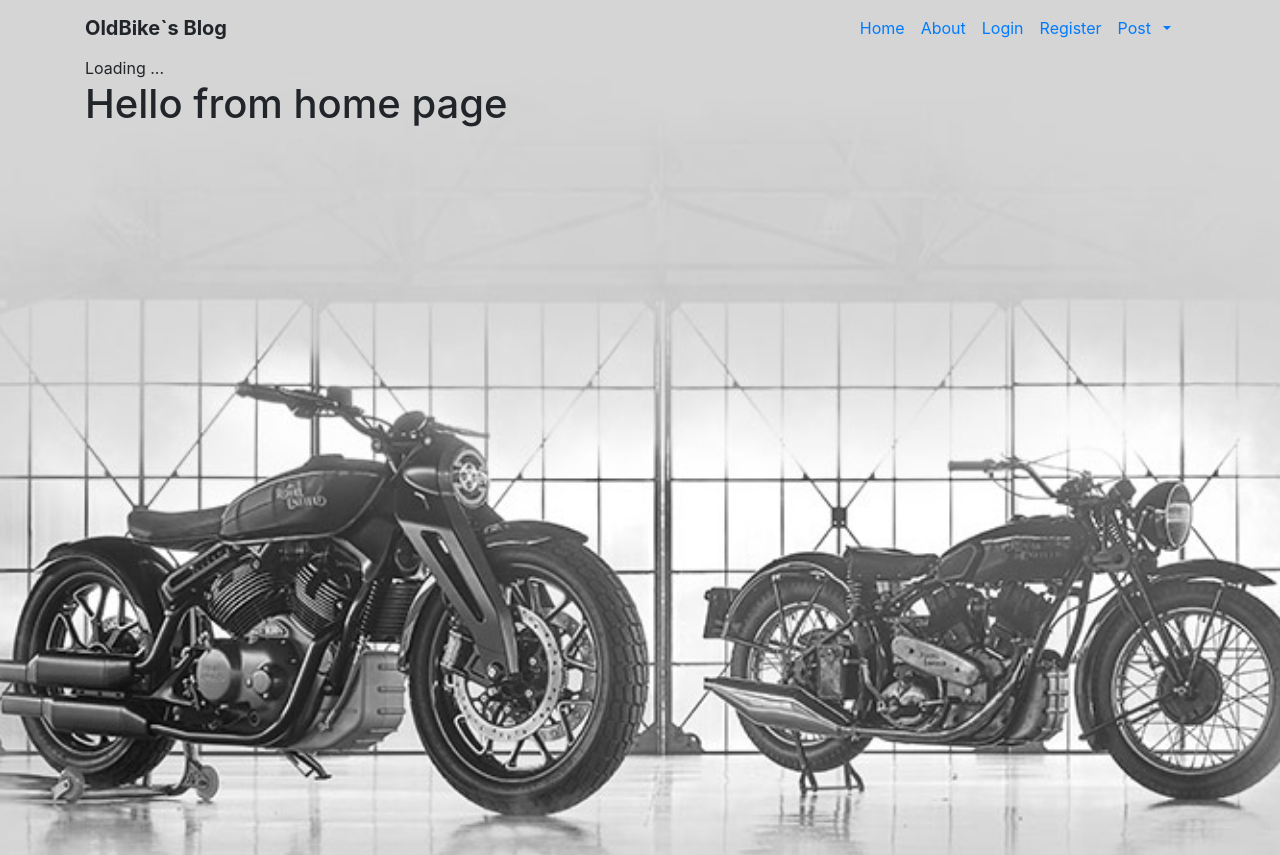
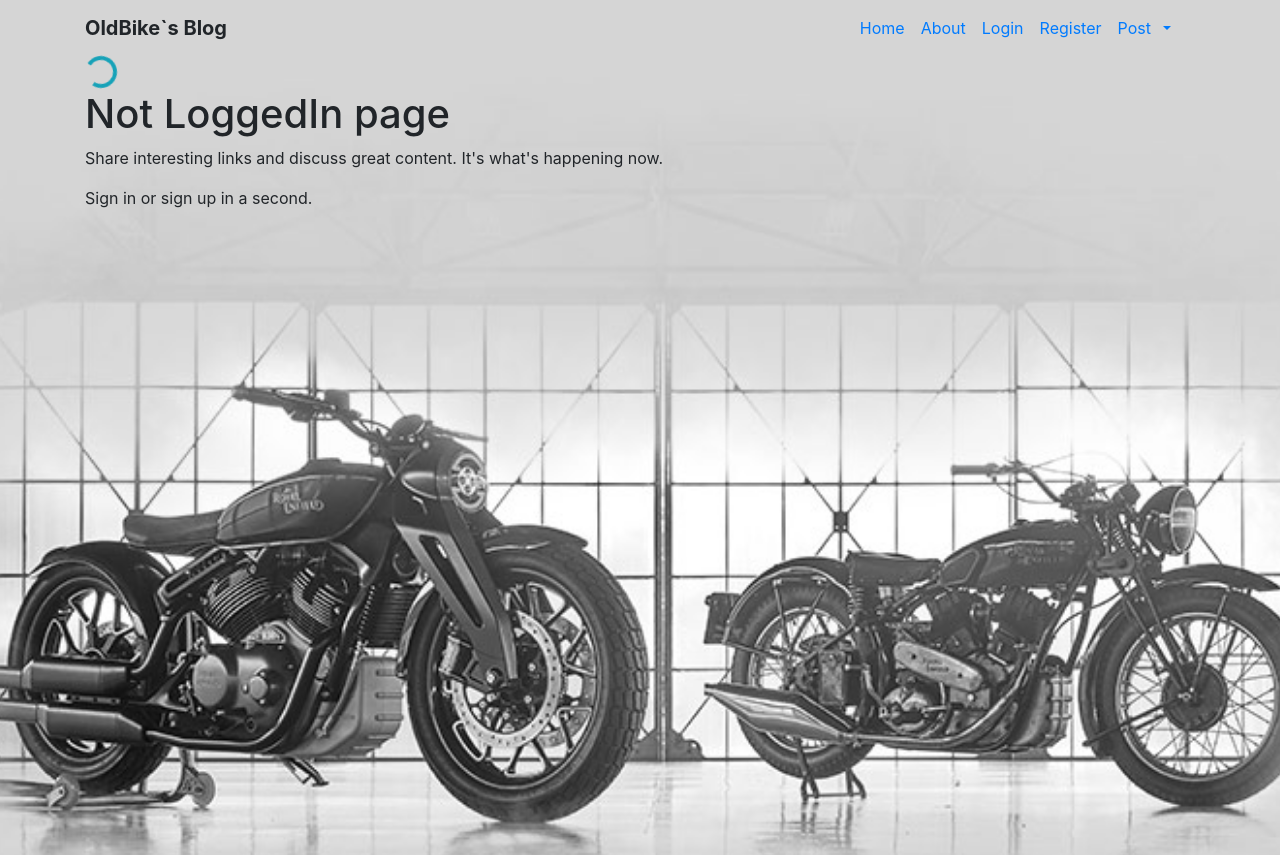
Before and after one commit to dydimitrov/OldBikes-Blog, a React (Create React App) app: page / in a window 1280 px wide. Shown: the top 855 px of the page. Built offline with nearby package versions, Linux system fonts and the light colour scheme.

Commit message:
Make loading bar for ajax requests

```diff
--- a/src/App.js
+++ b/src/App.js
@@ -1,18 +1,18 @@
 import React, {Component} from 'react';
 import './App.css';
+import About from './components/home/about'
+import ErrorPage from './error-page'
+import Footer from './components/navigation/footer'
+import KinveyRequester from './KinveyRequester'
+import Login from './components/user/login'
+import Logout from './components/user/logout'
+import NavBar from './components/navigation/navBar'
+import HomeContainer from './components/home/homeContainer';
+import PostCreate from './components/post/create'
+import Register from './components/user/register'
 import {Switch, BrowserRouter as Router, Route, Redirect} from 'react-router-dom'
-import HomeContainer from "./components/home/homeContainer";
-import Register from "./components/user/register";
-import Login from "./components/user/login";
-import ErrorPage from "./error-page";
-import About from "./components/home/about"
-import NavBar from "./components/navigation/navBar";
-import Footer from "./components/navigation/footer";
-import {MDBContainer} from "mdbreact";
-import PostCreate from "./components/post/create";
-import KinveyRequester from './KinveyRequester';
-import Logout from "./components/user/logout";
-import $ from 'jquery';
+import {MDBContainer} from "mdbreact"
+import $ from 'jquery'
 
 class App extends Component {
     constructor(props) {
@@ -33,18 +33,24 @@ class App extends Component {
                 />
                 <MDBContainer flex="true">
                     <NavBar username={this.state.username} isLoggedIn={this.state.isLoggedIn}/>
-                    <div id="loadingBox">Loading ...</div>
+                    <div id="loadingBox" className="spinner-border text-info" role="status">
+                        <span className="sr-only">Loading...</span>
+                    </div>
                     <div id="infoBox">Info</div>
                     <div id="errorBox">Error</div>
                     <div className="bg">
                         <Switch>
-                            <Route path="/" exact component={HomeContainer}/>
+                            <Route path="/" exact component={(props) => <HomeContainer {...props}
+                                                                                       isLoggedIn={this.state.isLoggedIn}/>}/>
                             <Route path="/about" exact component={About}/>
-                            <Route path="/login" exact component={(props) => <Login {...props} onsubmit={this.login}/>}/>
-                            <Route path="/logout" exact component={(props) => <Logout {...props} logout={this.logout}/>}/>
+                            <Route path="/login" exact
+                                   component={(props) => <Login {...props} onsubmit={this.login}/>}/>
+                            <Route path="/logout" exact
+                                   component={(props) => <Logout {...props} logout={this.logout}/>}/>
                             <Route path="/register" exact
                                    component={(props) => <Register {...props} onsubmit={this.register}/>}/>
-                            <Route path="/post/create" exact component={(props) => <PostCreate {...props} onsubmit={this.createPost}/>}/>
+                            <Route path="/post/create" exact
+                                   component={(props) => <PostCreate {...props} onsubmit={this.createPost}/>}/>
                             <Route component={ErrorPage}/>
                         </Switch>
                     </div>
@@ -83,13 +89,13 @@ class App extends Component {
         function loginSuccess(userInfo) {
             this.saveAuthInSession(userInfo);
             this.showInfo("Login successful.");
-            this.setState({isLoggedIn:true})
+            this.setState({isLoggedIn: true})
         }
     }
     logout = () => {
         KinveyRequester.logoutUser();
         sessionStorage.clear();
-        this.setState({username: null, userId: null,isLoggedIn:false});
+        this.setState({username: null, userId: null, isLoggedIn: false});
     }
     register = (username, password) => {
         KinveyRequester.registerUser(username, password)
@@ -121,9 +127,9 @@ class App extends Component {
         $('#errorBox').text("Error: " + errorMsg).show();
     }
 
-    createPost = (firstName, lastName,email,category, description) => {
-        console.log(firstName, lastName,email,category, description)
-        KinveyRequester.createPost(firstName, lastName,email,category, description)
+    createPost = (firstName, lastName, email, category, description) => {
+        console.log(firstName, lastName, email, category, description)
+        KinveyRequester.createPost(firstName, lastName, email, category, description)
             .then(createPostSuccess.bind(this));
 
         function createPostSuccess() {
@@ -131,4 +137,5 @@ class App extends Component {
         }
     }
 }
+
 export default App
--- a/src/components/home/about.js
+++ b/src/components/home/about.js
@@ -2,7 +2,7 @@ import React from 'react';
 
 export default () => (
     <div >
-        <h1>Logged in page</h1>
+        <h1>About page</h1>
         <p>
             Share interesting links and discuss great content. It's what's happening now.
         </p>
--- a/src/components/home/homeContainer.js
+++ b/src/components/home/homeContainer.js
@@ -1,19 +1,20 @@
 import React, {Component} from 'react';
-import {Route} from "react-router-dom";
-import loggedIn from "./loggedIn";
-import notLoggedIn from "./notLoggedIn";
-import NavBar from "../navigation/navBar";
+import LoggedIn from "./loggedIn";
+import NotLoggedIn from "./notLoggedIn";
 
 class HomeContainer extends Component {
     render = () => {
+        const {isLoggedIn} = this.props;
+        let page
+        if (isLoggedIn) {
+            page = <LoggedIn/>
+        } else {
+            page = <NotLoggedIn/>
+        }
         return (
-            <section id="viewSignIn">
-                <div className="welcome">
-                    <div>
-                        <h1>Hello from home page</h1>
-                    </div>
-                </div>
-            </section>
+            <>
+                {page}
+            </>
         )
     }
 }
--- a/src/components/home/notLoggedIn.js
+++ b/src/components/home/notLoggedIn.js
@@ -2,7 +2,7 @@ import React from 'react';
 
 export default () => (
     <div >
-        <h1>Logged in page</h1>
+        <h1>Not LoggedIn page</h1>
         <p>
             Share interesting links and discuss great content. It's what's happening now.
         </p>
--- a/src/components/navigation/navBar.js
+++ b/src/components/navigation/navBar.js
@@ -1,9 +1,16 @@
 import React, {Component} from "react";
 import {
-    MDBNavbar, MDBNavbarBrand, MDBNavbarNav, MDBNavItem, MDBNavLink, MDBNavbarToggler, MDBCollapse, MDBFormInline,
-    MDBDropdown, MDBDropdownToggle, MDBDropdownMenu, MDBDropdownItem
+    MDBNavbar,
+    MDBNavbarBrand,
+    MDBNavbarNav,
+    MDBNavItem,
+    MDBNavLink,
+    MDBNavbarToggler,
+    MDBCollapse,
+    MDBDropdown,
+    MDBDropdownToggle,
+    MDBDropdownMenu,
 } from "mdbreact";
-import {BrowserRouter as Router} from 'react-router-dom';
 
 class NavbarPage extends Component {
     state = {
```
Also changed, not shown: src/App.css (+12 -1 lines), src/assets/images/ajax-loader.jpg (added), 1 other file (tests, documents, lock files or other folders).
